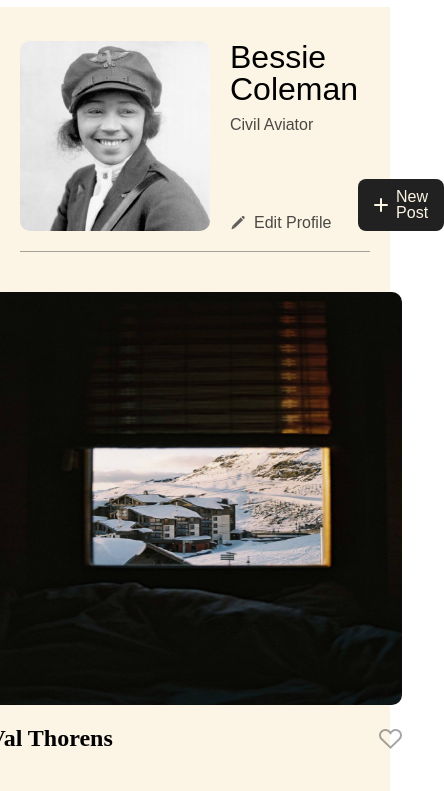
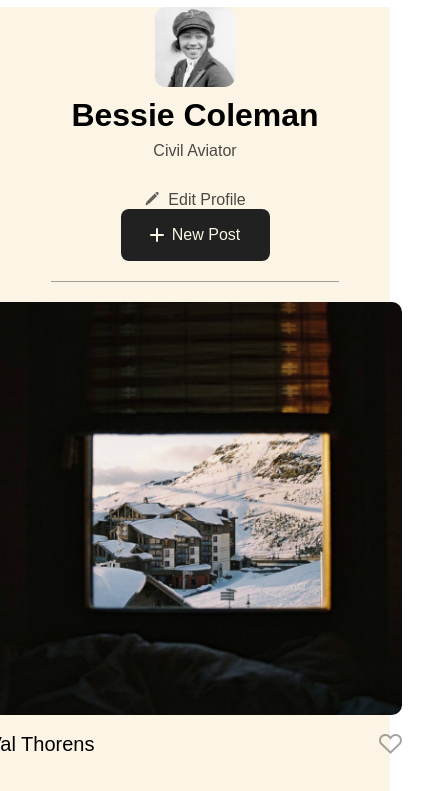
Before and after one commit to Ldantinne30/se_project_spots, a plain HTML site: page index.html in a window 390 px wide. Shown: the part 39-830 px from the top of the page, 444 px wide, since content can reach past the window. Drawn offline with Linux system fonts and the light colour scheme.

Commit message:
handling text overflow

```diff
--- a/blocks/card.css
+++ b/blocks/card.css
@@ -7,6 +7,7 @@
   width: 413px;
   display: block;
   border-radius: 10px;
+  object-fit: cover;
 }
 
 .card__content {
@@ -14,6 +15,15 @@
   align-items: center;
   justify-content: space-between;
   margin: 0 0 20px;
+}
+
+.card__title {
+  font-weight: 500;
+  font-size: 20px;
+  line-height: 24px;
+  text-overflow: ellipsis;
+  white-space: nowrap;
+  overflow: hidden;
 }
 
 .card__like-btn {
@@ -24,3 +34,9 @@
   background-color: transparent;
   opacity: 0.4;
 }
+
+@media screen and (max-width: 627px) {
+  .card__content {
+    margin: 0;
+  }
+}
--- a/blocks/cards.css
+++ b/blocks/cards.css
@@ -6,9 +6,20 @@
 .cards__list {
   list-style-type: none;
   padding: 0;
-  margin: 20px 0;
+  margin: 20px 0 40px;
   display: grid;
   grid-template-columns: repeat(auto-fit, 413px);
   gap: 20px;
   justify-content: center;
+  border-bottom: 1px rgba(33, 33, 33, 0.4) solid;
 }
+
+@media screen and (max-width: 627px) {
+  .page__section {
+    padding: 0;
+  }
+
+  .cards__list {
+    margin: 20px 0 0;
+  }
+}
--- /dev/null
+++ b/blocks/footer.css
@@ -0,0 +1,12 @@
+.footer {
+  background: inherit;
+  width: 100%;
+}
+
+.footer__copyright {
+  display: flex;
+  justify-content: center;
+  padding: 60px;
+  margin: 0;
+  color: rgba(33, 33, 33, 0.7);
+}
--- a/blocks/page.css
+++ b/blocks/page.css
@@ -1,6 +1,9 @@
 .page {
   background-color: #fcf5e5;
   min-height: 100vh;
+  font-family: "Poppins", Arial, sans-serif;
+  font-size: 16px;
+  line-height: 16px;
 }
 
 .page__section {
--- a/blocks/profile.css
+++ b/blocks/profile.css
@@ -1,29 +1,43 @@
 .profile {
   display: flex;
-  padding: 34px 0 20px;
+  padding: 20px 0;
   border-bottom: 1px rgba(33, 33, 33, 0.4) solid;
 }
 
 .profile__avatar {
   margin: 0 20px 0 0;
   border-radius: 10px;
+  height: 190px;
+  width: 190px;
 }
 
 .profile__name {
   margin: 0;
-  font-family: "Poppins", sans-serif;
-  font-weight: 500;
   font-size: 32px;
   line-height: 32px;
+  text-overflow: ellipsis;
+  overflow: hidden;
+  display: -webkit-box;
+  -webkit-line-clamp: 3;
+  -webkit-box-orient: vertical;
+  max-width: 420px;
+  word-wrap: break-word;
+  word-spacing: normal;
 }
 
 .profile__description {
   margin: 12px 0 0;
-  font-family: "Poppins", sans-serif;
-  font-weight: 500;
   font-size: 16px;
   line-height: 16px;
   opacity: 0.7;
+  text-overflow: ellipsis;
+  overflow: hidden;
+  display: -webkit-box;
+  -webkit-line-clamp: 3;
+  -webkit-box-orient: vertical;
+  max-width: 420px;
+  word-wrap: break-word;
+  word-spacing: normal;
 }
 
 .profile__column {
@@ -39,19 +53,11 @@
   background: none;
   padding: 0;
   display: flex;
-  font-family: "Poppins", sans-serif;
-  font-weight: 500;
-  font-size: 16px;
-  line-height: 16px;
 }
 
 .profile__post-btn {
   margin-left: auto;
   margin-top: auto;
-  font-family: "Poppins", sans-serif;
-  font-weight: 500;
-  font-size: 16px;
-  line-height: 16px;
   background: #212121;
   color: #fcf5e5;
   border-radius: 8px;
@@ -66,5 +72,38 @@
   padding: 8px 16px;
 }
 
-/* images need rounded */
-/* buttons need to be styled */
+@media screen and (max-width: 627px) {
+  .profile {
+    flex-direction: column;
+    max-width: 288px;
+    align-items: center;
+    text-align: center;
+  }
+
+  .profile__avatar {
+    margin-right: 0;
+    height: 80px;
+    width: 80px;
+  }
+
+  .profile__name {
+    margin-top: 12px;
+    max-width: 288px;
+  }
+
+  .profile__description {
+    margin-bottom: 32px;
+    max-width: 288px;
+  }
+
+  .profile__edit-btn {
+    display: flex;
+    justify-content: center;
+  }
+
+  .profile__post-btn {
+    margin: 0 0 20px;
+    display: flex;
+    justify-content: center;
+  }
+}
--- a/index.html
+++ b/index.html
@@ -106,7 +106,9 @@
           </ul>
         </section>
       </main>
-      <footer class="footer"></footer>
+      <footer class="footer">
+        <p class="footer__copyright">2025 &copy; Spots</p>
+      </footer>
     </div>
   </body>
 </html>
--- a/pages/index.css
+++ b/pages/index.css
@@ -1,7 +1,9 @@
 @import url(../vendor/normalize.css);
+@import url(../vendor/fonts.css);
 @import url(../blocks/page.css);
 @import url(../blocks/header.css);
 @import url(../blocks/content.css);
 @import url(../blocks/profile.css);
 @import url(../blocks/cards.css);
 @import url(../blocks/card.css);
+@import url(../blocks/footer.css);
--- /dev/null
+++ b/vendor/fonts.css
@@ -0,0 +1,11 @@
+@font-face {
+  font-family: "Poppins", sans-serif;
+  font-weight: 400;
+  src: url("./fonts/Poppins-Regular.ttf") format("truetype");
+}
+
+@font-face {
+  font-family: "Poppins", sans-serif;
+  font-weight: 500;
+  src: url("./fonts/Poppins-Medium.ttf") format("truetype");
+}
```
Also changed, not shown: vendor/Poppins-Regular.ttf (added), vendor/fonts/Poppins-Medium.ttf (added), vendor/fonts/Poppins-Regular.ttf (added).
